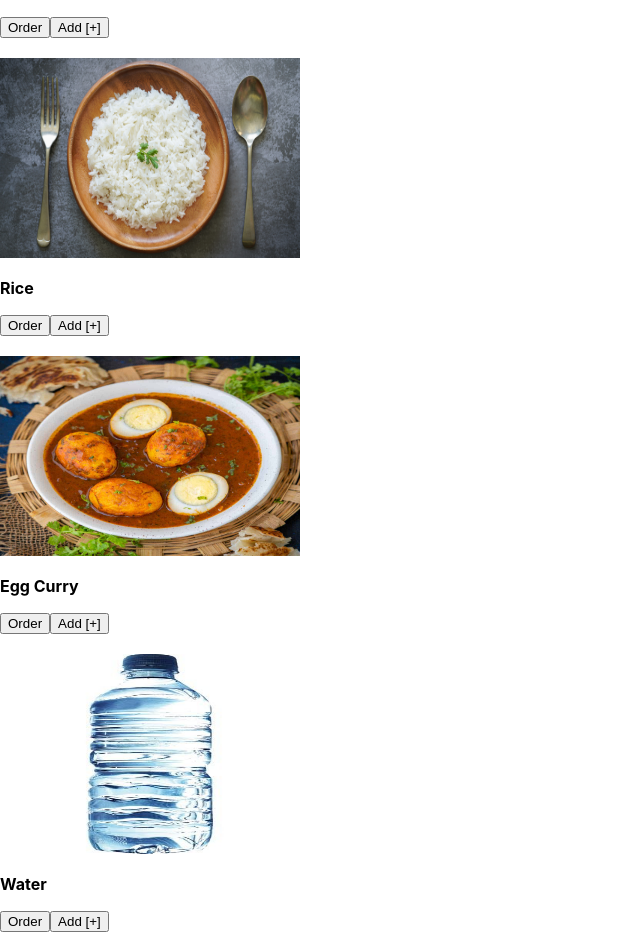
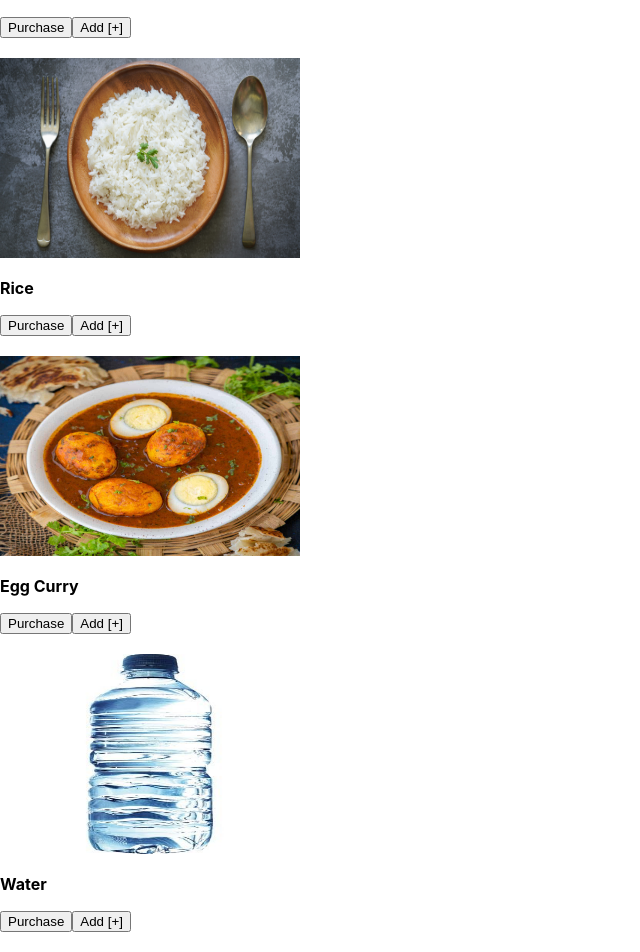
Before and after one commit to Tasfiul-Hedayet/NSU-Cafe-Website, a Next.js app: page /lunch in a window 1280 px wide. Shown: the part 384-1336 px from the top of the page, without its empty margins (0-640 px from the left). Built offline with nearby package versions, Linux system fonts and the light colour scheme.

Commit message:
payment page connected

```diff
--- a/pages/lunch.js
+++ b/pages/lunch.js
@@ -1,4 +1,5 @@
 import Image from 'next/image'
+import Link from 'next/link';
 
 function Category(){
     return (
@@ -20,7 +21,7 @@ function Category(){
             <Image src = "/kichuri.jpg" width={300} height={200} />
             <p><b>kichuri</b></p>
 
-            <button className="btn p+20">Order</button>
+            <button className="btn p+20"><Link href="/gateway">Purchase</Link></button>
             <button className="btn p+20">Add [+]</button>
             <br/>
             <br/>
@@ -29,7 +30,7 @@ function Category(){
             <Image src = "/rice.jpg" width={300} height={200} />
             <p><b>Rice</b></p>
 
-            <button className="btn p+20">Order</button>
+            <button className="btn p+20"><Link href="/gateway">Purchase</Link></button>
             <button className="btn p+20">Add [+]</button>
             <br/>
             <br/>
@@ -40,7 +41,7 @@ function Category(){
             <Image src = "/egg.jpg" width={300} height={200} />
             <p><b>Egg Curry</b></p>
 
-            <button className="btn p+20">Order</button>
+            <button className="btn p+20"><Link href="/gateway">Purchase</Link></button>
             <button className="btn p+20">Add [+]</button>
             <br/>
             <br/>
@@ -49,7 +50,7 @@ function Category(){
             <Image src = "/water.jpg" width={300} height={200} />
             <p><b>Water</b></p>
 
-            <button className="btn p+20">Order</button>
+            <button className="btn p+20"><Link href="/gateway">Purchase</Link></button>
             <button className="btn p+20">Add [+]</button>
             <br/>
             <br/>
--- a/pages/message.js
+++ b/pages/message.js
@@ -1,5 +1,6 @@
 
 import Link from "next/link";
+
 import styles from "../styles/message.module.css";
 
 
--- a/pages/payment.js
+++ b/pages/payment.js
@@ -1,4 +1,6 @@
+import Link from 'next/link'
 import Image from 'next/image'
+
 
 function payment () {
   return (
@@ -7,8 +9,8 @@ function payment () {
     <div className = "logo">
     <Image src = "/pay.jpg" width={300} height={200} />
     </div>
-    <button> <a href="/submit"> Purchase </a> </button>
-    <link href='/gateway'>Next</link>
+    <button> <Link href="/gateway">Purchase</Link></button>
+
     </>
 
   )
--- a/pages/snacks.js
+++ b/pages/snacks.js
@@ -1,4 +1,5 @@
 import Image from 'next/image'
+import Link from 'next/link';
 
 function Category(){
     return (
@@ -20,7 +21,7 @@ function Category(){
             <Image src = "/cake.jpg" width={300} height={200} />
             <p><b>Cake</b></p>
 
-            <button className="btn p+20">Order</button>
+            <button className="btn p+20"><Link href="/gateway">Purchase</Link></button>
             <button className="btn p+20">Add [+]</button>
             <br/>
             <br/>
@@ -29,7 +30,7 @@ function Category(){
             <Image src = "/water.jpg" width={300} height={200} />
             <p><b>Water</b></p>
 
-            <button className="btn p+20">Order</button>
+            <button className="btn p+20"><Link href="/gateway">Purchase</Link></button>
             <button className="btn p+20">Add [+]</button>
             <br/>
             <br/>
```
Also changed, not shown: pages/breakfast.js (+4 -3 lines), pages/gateway.js (+15 -2 lines), pages/ptext.js (+7 -1 lines).
